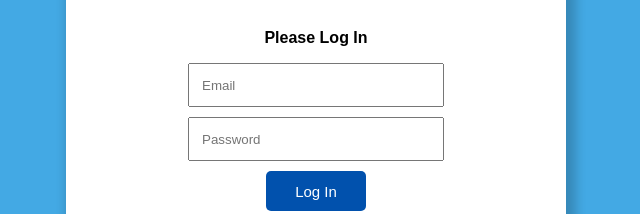
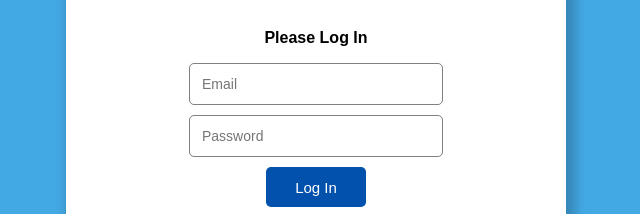
Before and after one commit to martentyrk/Trio, a plain HTML site: page Login/login.html in a window 1280 px wide. Shown: the part 383-597 px from the top of the page, 324-964 px from the left. Drawn offline with Linux system fonts and the light colour scheme.

Commit message:
small additions to the login page

```diff
--- a/Login/login.html
+++ b/Login/login.html
@@ -24,7 +24,7 @@
             <p>Please Log In</p>
             <form action="../Landing/index.html">
                 <input type="text" name="email" placeholder="Email" />
-                <input type="text" name="password" placeholder="Password" />
+                <input type="password" name="password" placeholder="Password" />
                 <input type="submit" value="Log In" />
             </form>
 
--- a/Login/login_style.css
+++ b/Login/login_style.css
@@ -47,6 +47,10 @@ input {
     margin-bottom: 10px;
     padding: 0;
     padding-left: 12px;
+    border-radius: 5px;
+    border: 1px solid gray;
+    font-size: 14px;
+
 }
 
 input[type="submit"] {
```
